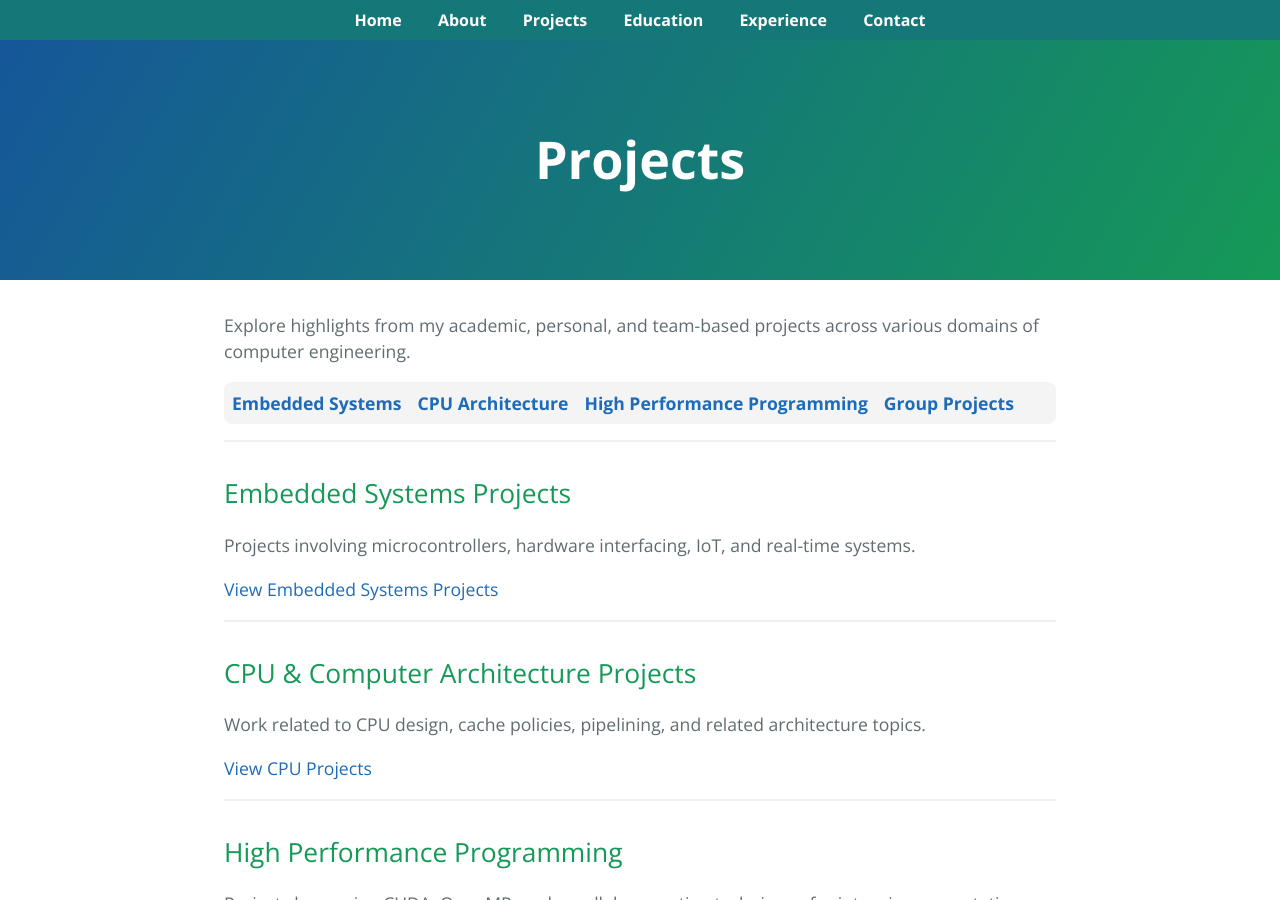
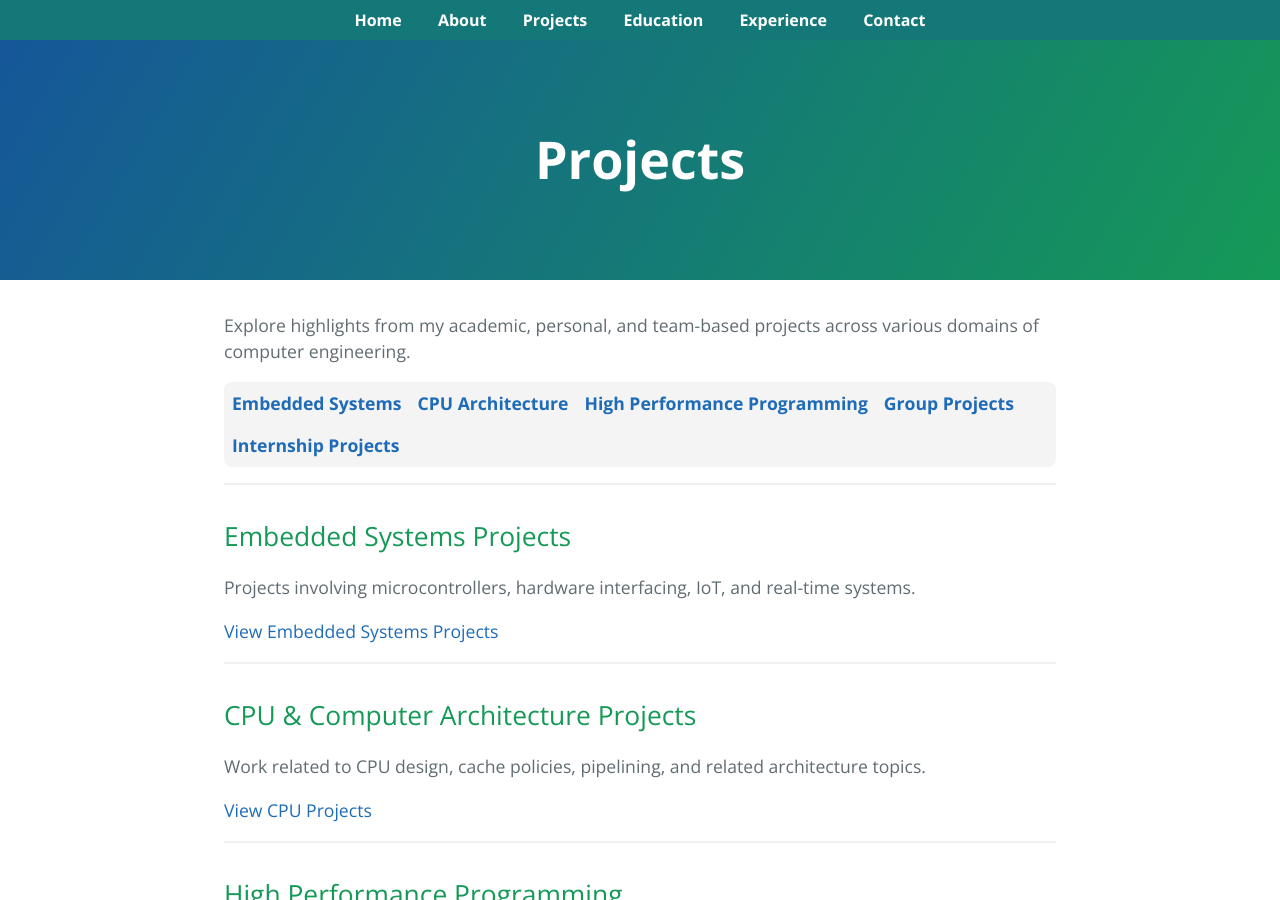
Before and after one commit to cpalencica/cpalencica.github.io, a Jekyll site: the page built from projects/index.md, in a window 1280 px wide and 900 px high. Built offline with Jekyll 4.4.1, drawn with Linux system fonts in a browser that asks for light colours; a style sheet for code colours, icons or effects is not loaded.

Commit message:
new hyperlink

```diff
--- a/projects/index.md
+++ b/projects/index.md
@@ -12,6 +12,8 @@ Explore highlights from my academic, personal, and team-based projects across va
   <a href="./CPU/" style="text-decoration:none; font-weight:bold;">CPU Architecture</a>
   <a href="./HPP/" style="text-decoration:none; font-weight:bold;">High Performance Programming</a>
   <a href="./group/" style="text-decoration:none; font-weight:bold;">Group Projects</a>
+  <a href="./internships/" style="text-decoration:none; font-weight:bold;">Internship Projects</a>
+
 </div>
 
 ---
```
